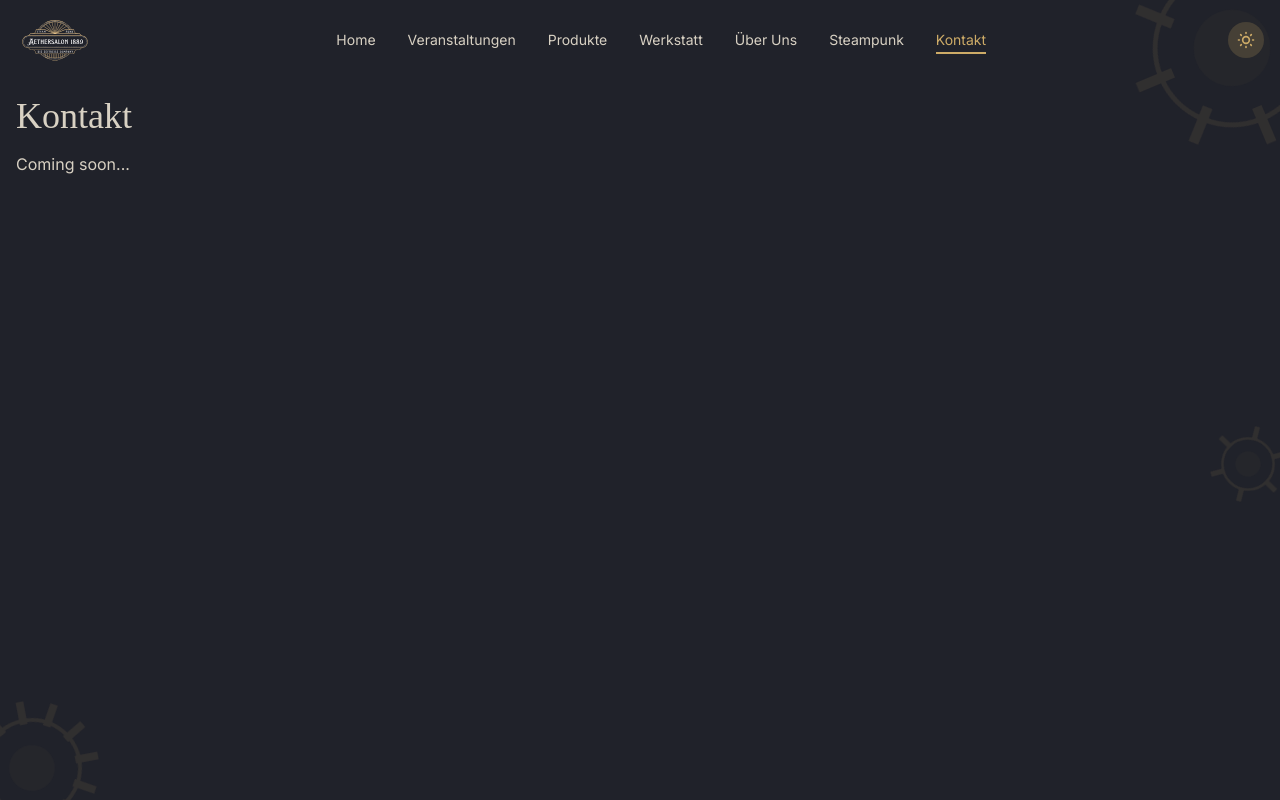
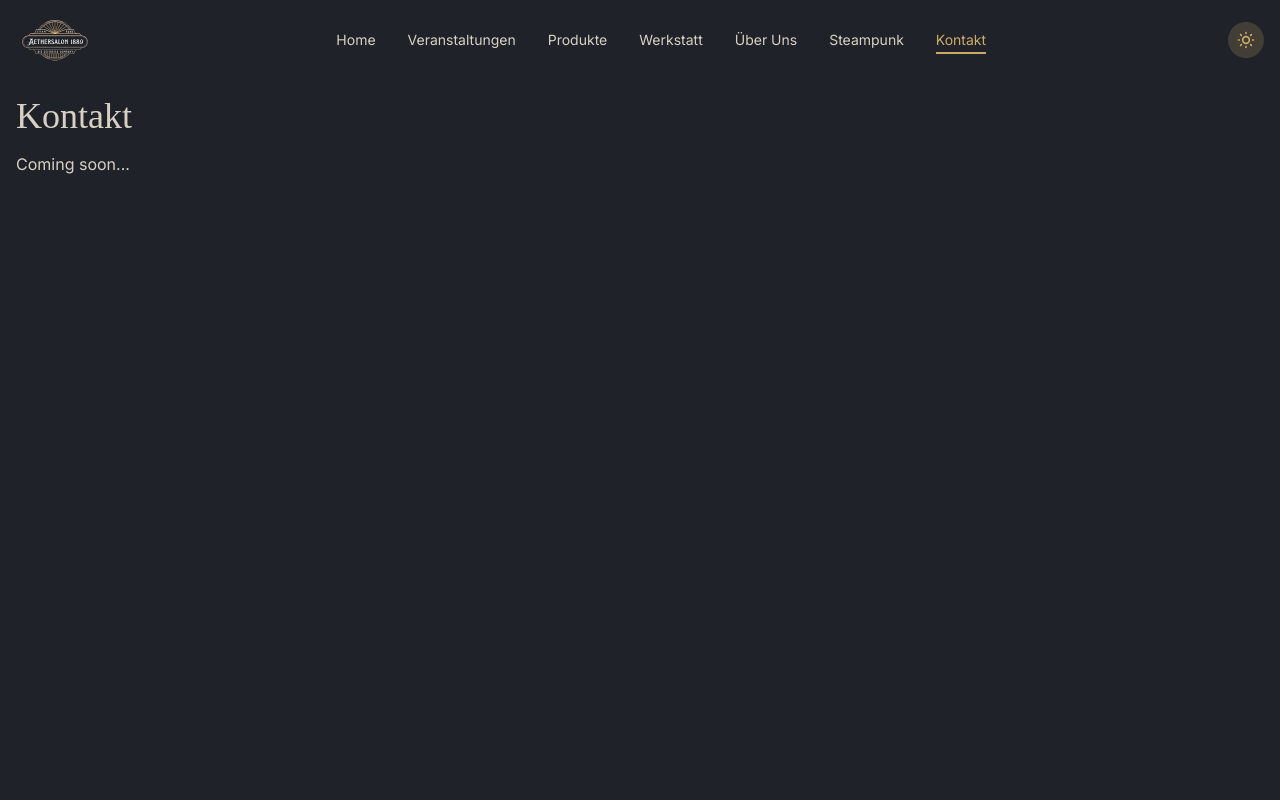
Before and after one commit to koernerclaudia/aethersalon, a React (Vite) app: page /contact in a window 1280 px wide. Shown: the top 800 px of the page. Built offline with nearby package versions, Linux system fonts and the light colour scheme; a web font is replaced by a local one.

Commit message:
chore(ui): remove gears background animation (no longer rendered)

```diff
--- a/src/App.tsx
+++ b/src/App.tsx
@@ -3,7 +3,6 @@ import { BrowserRouter as Router, Routes, Route } from 'react-router-dom';
 import { ThemeProvider } from './context/ThemeContext';
 import Header from './components/Header';
 import Footer from './components/Footer';
-import Gears from './components/Gears';
 import Home from './pages/Home';
 import Products from './pages/Products';
 import Events from './pages/Events';
@@ -22,7 +21,7 @@ function App() {
     <ThemeProvider>
      <Router basename={import.meta.env.BASE_URL}>
         <div className="min-h-screen bg-light-bg dark:bg-dark-bg text-light-text dark:text-dark-text transition-colors duration-300">
-          <Gears />
+          {/* Gears animation removed per request */}
           <Header />
           <main className="relative z-10">
             <Routes>
```
